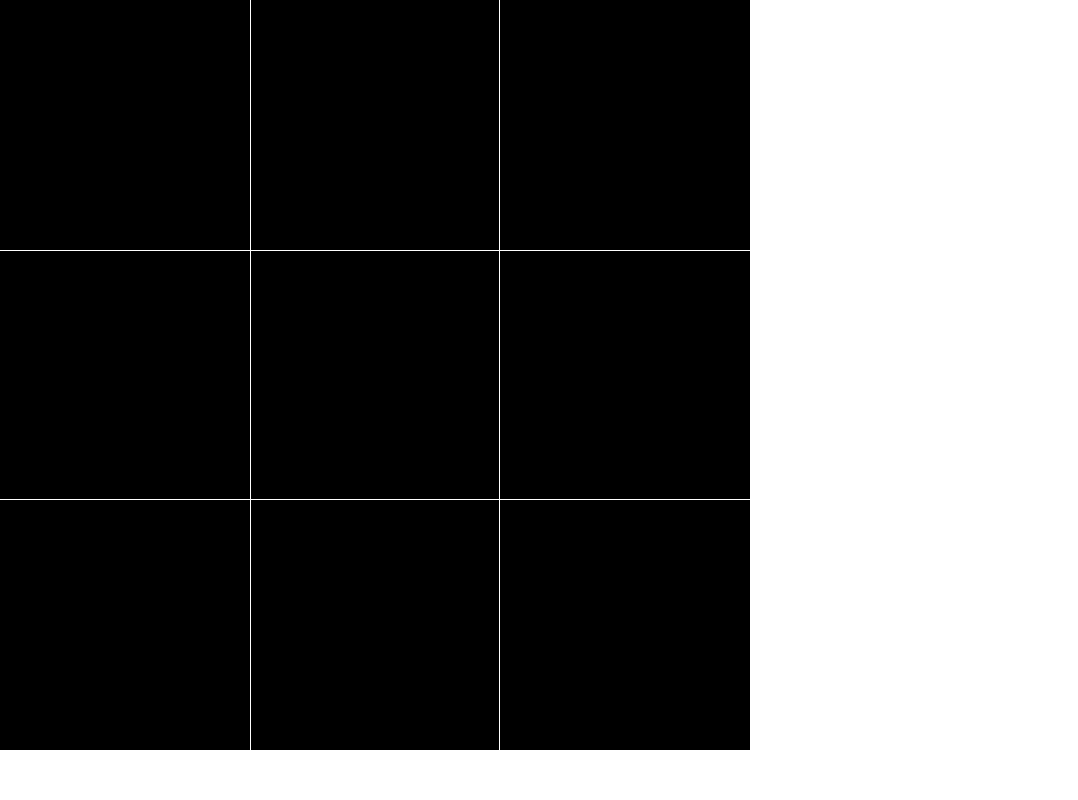
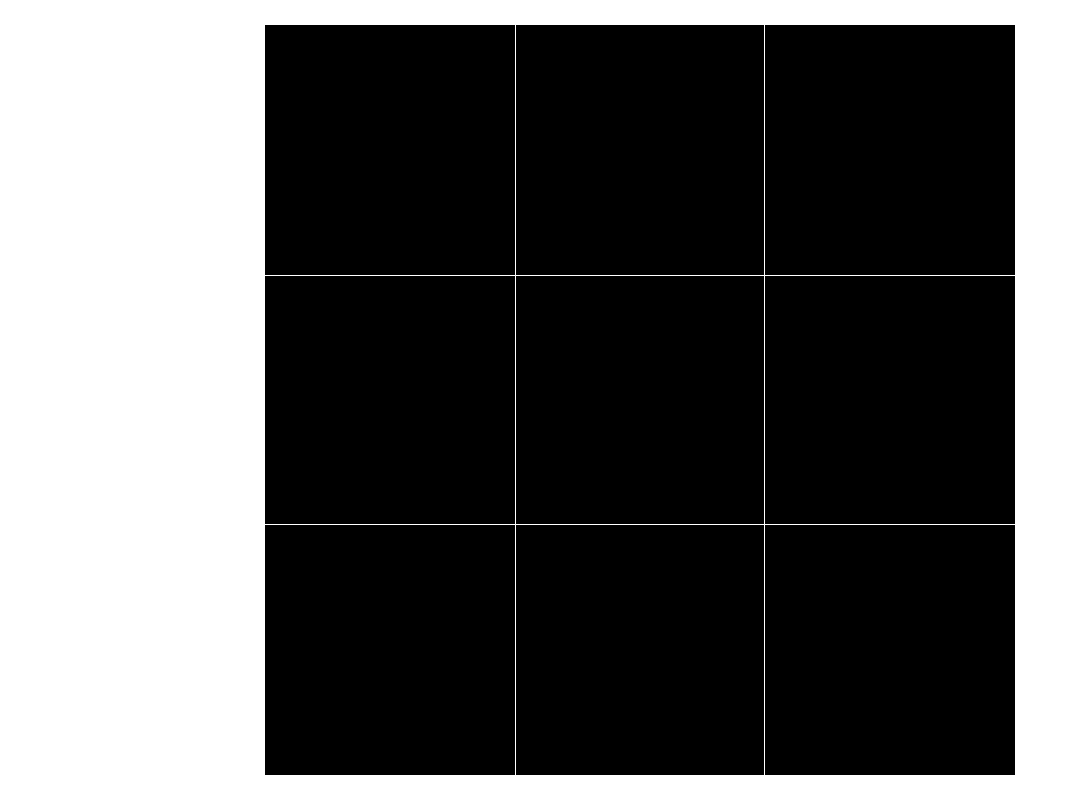
Before and after one commit to MadebyMarco/ticTacToe, a plain HTML site: page index.html in a window 1280 px wide. Shown: the whole page, without its empty margins (0-1078 px from the left). Drawn offline with Linux system fonts and the light colour scheme.

Commit message:
make body fill page, make pieces large

```diff
--- a/style.css
+++ b/style.css
@@ -4,15 +4,29 @@
     box-sizing: border-box;
 }
 
+html, body {
+    height: 100%;
+}
+
+body {
+    display: flex;
+    align-items: center;
+    justify-content: center;
+}
+
 .board {
     display: grid;
     grid-template-columns: repeat(3, 250px);
+    grid-template-rows: repeat(3, 250px);
 }
 
 .square {
     height: 250px;
     width: 250px;
     background: black;
+    color: aliceblue;
+    font-size: 200px;
+    text-align: center;
 }
 
 div[data-index = "5"] {
```
